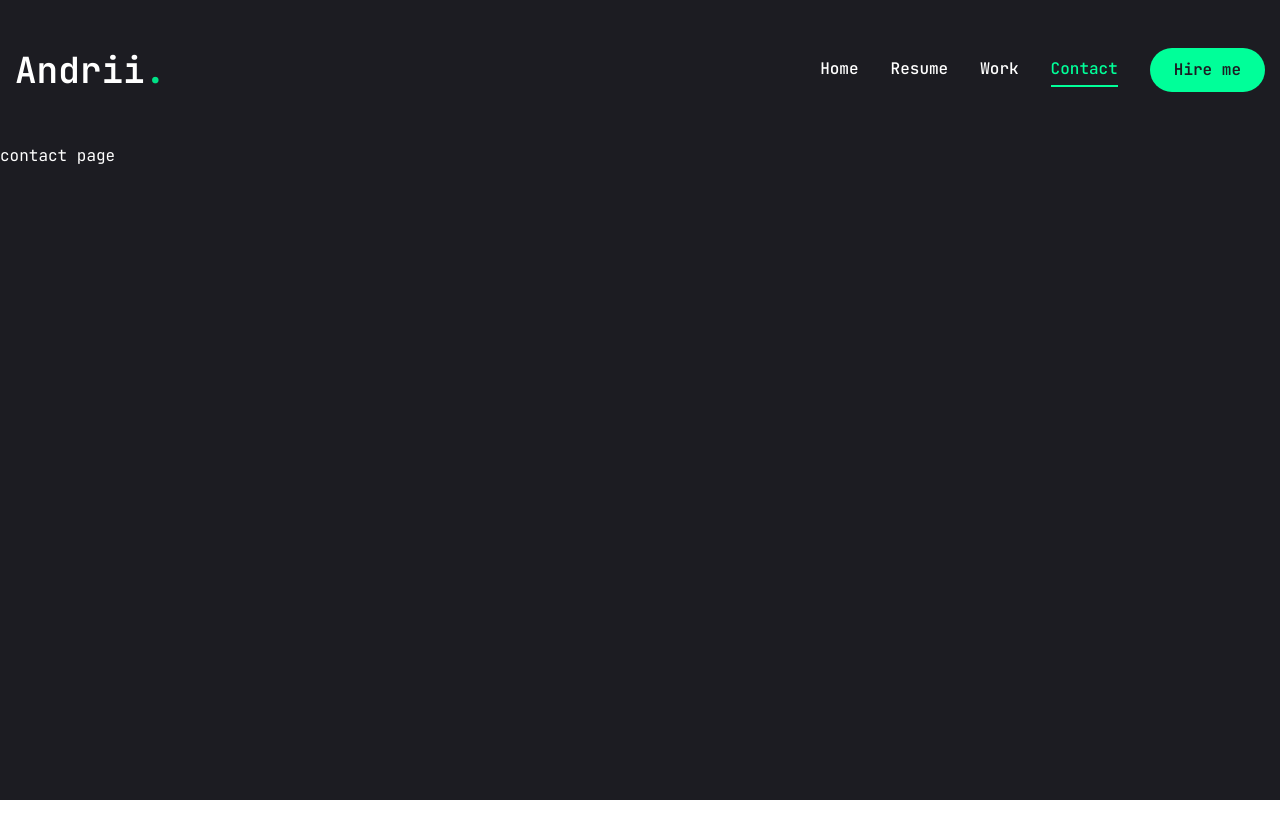
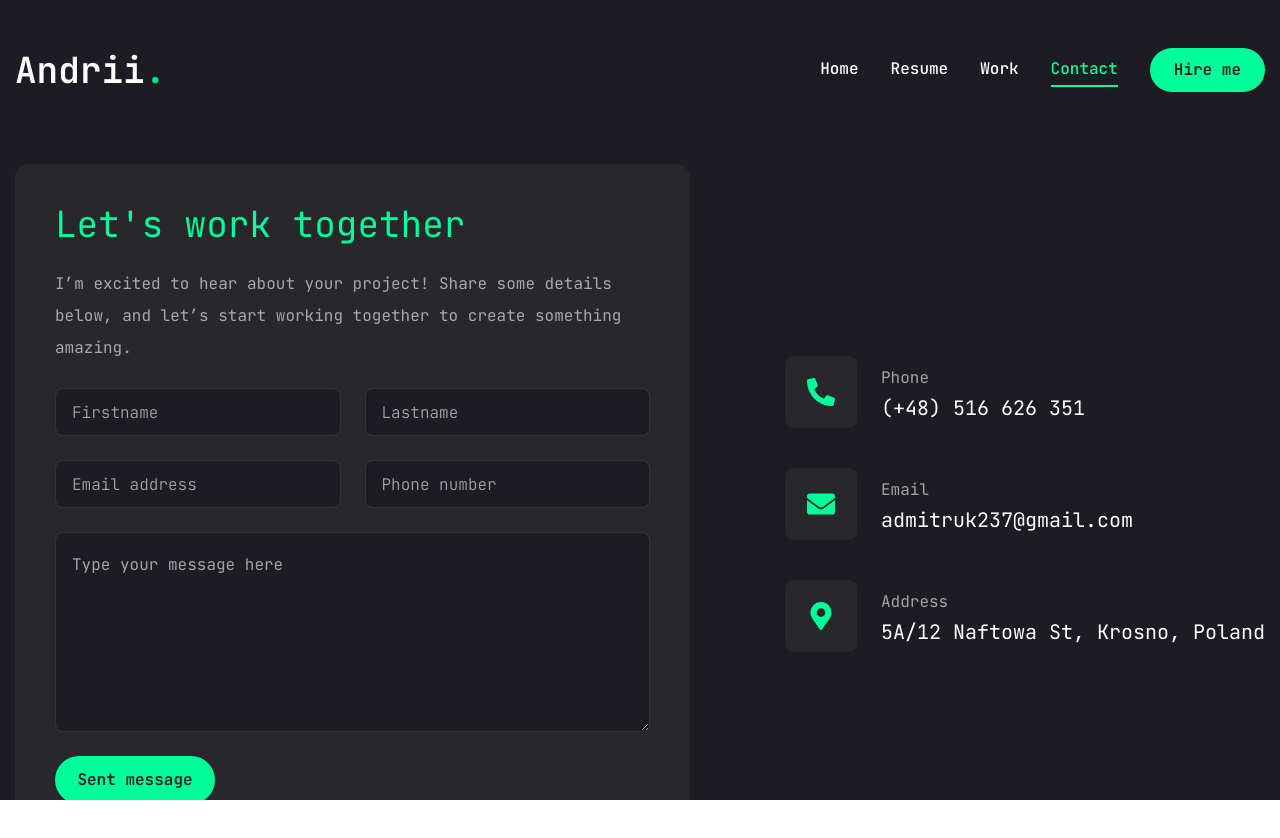
Before and after one commit to admitruk237/andrii-portfolio, a Next.js app: page /contact in a window 1280 px wide. Shown: the top 838 px of the page. Before the commit the page ends 800 px from the top, so only its background shows below. Built offline with nearby package versions, Linux system fonts and the light colour scheme.

Commit message:
contact page is created

```diff
--- a/app/contact/page.jsx
+++ b/app/contact/page.jsx
@@ -1,5 +1,96 @@
+'use client';
+
+import { Input } from '@/components/ui/input';
+import { Textarea } from '@/components/ui/textarea';
+import { Button } from '@/components/ui/button';
+import { motion } from 'framer-motion';
+
+import {
+  Select,
+  SelectContent,
+  SelectGroup,
+  SelectItem,
+  SelectLabel,
+  SelectTrigger,
+  SelectValue,
+} from '@/components/ui/select';
+
+import { FaPhoneAlt, FaEnvelope, FaMapMarkerAlt } from 'react-icons/fa';
+
+const info = [
+  {
+    icon: <FaPhoneAlt />,
+    title: 'Phone',
+    description: '(+48) 516 626 351',
+  },
+  {
+    icon: <FaEnvelope />,
+    title: 'Email',
+    description: 'admitruk237@gmail.com',
+  },
+  {
+    icon: <FaMapMarkerAlt />,
+    title: 'Address',
+    description: '5A/12 Naftowa St, Krosno, Poland',
+  },
+];
+
 const Contact = () => {
-  return <div>contact page</div>;
+  return (
+    <motion.section
+      initial={{ opacity: 0 }}
+      animate={{
+        opacity: 1,
+        transition: { delay: 2.4, duration: 0.4, ease: 'easeIn' },
+      }}
+      className="py-6"
+    >
+      <div className="container mx-auto">
+        <div className="flex flex-col lg:flex-row gap-[30px]">
+          <div className="lg:w-[54%] order-2 lg:order-none">
+            <form className="flex flex-col gap-6 p-10 bg-[#27272c] rounded-xl">
+              <h3 className="text-4xl text-accent">Let's work together</h3>
+              <p className="text-white/60">
+                I’m excited to hear about your project! Share some details
+                below, and let’s start working together to create something
+                amazing.
+              </p>
+              <div className="grid grid-cols-1 md:grid-cols-2 gap-6">
+                <Input type="firstname" placeholder="Firstname" />
+                <Input type="lastname" placeholder="Lastname" />
+                <Input type="email" placeholder="Email address" />
+                <Input type="phone" placeholder="Phone number" />
+              </div>
+              <Textarea
+                className="h-[200px]"
+                placeholder="Type your message here"
+              />
+              <Button size="md" className="max-w-40">
+                Sent message
+              </Button>
+            </form>
+          </div>
+          <div className="flex-1 flex items-center lg:justify-end order-1 lg:order-none mb-8 lg:mb-0">
+            <ul className="flex flex-col gap-10">
+              {info.map((item, index) => {
+                return (
+                  <li className="flex items-center gap-6 " key={index}>
+                    <div className="w-[52px] h-[52px] lg:w-[72px] lg:h-[72px] flex items-center justify-center rounded-md bg-[#27272c] text-accent">
+                      <div className="text-[28px]">{item.icon}</div>
+                    </div>
+                    <div>
+                      <p className="text-white/60">{item.title}</p>
+                      <h3 className="text-xl">{item.description}</h3>
+                    </div>
+                  </li>
+                );
+              })}
+            </ul>
+          </div>
+        </div>
+      </div>
+    </motion.section>
+  );
 };
 
 export default Contact;
--- a/components/ui/input.jsx
+++ b/components/ui/input.jsx
@@ -1,24 +1,20 @@
-import * as React from "react"
+import * as React from 'react';
 
-import { cn } from "@/lib/utils"
+import { cn } from '@/lib/utils';
 
-function Input({
-  className,
-  type,
-  ...props
-}) {
+function Input({ className, type, ...props }) {
   return (
     <input
       type={type}
       data-slot="input"
       className={cn(
-        "file:text-foreground placeholder:text-muted-foreground selection:bg-primary selection:text-primary-foreground dark:bg-input/30 border-input flex h-9 w-full min-w-0 rounded-md border bg-transparent px-3 py-1 text-base shadow-xs transition-[color,box-shadow] outline-none file:inline-flex file:h-7 file:border-0 file:bg-transparent file:text-sm file:font-medium disabled:pointer-events-none disabled:cursor-not-allowed disabled:opacity-50 md:text-sm",
-        "focus-visible:border-ring focus-visible:ring-ring/50 focus-visible:ring-[3px]",
-        "aria-invalid:ring-destructive/20 dark:aria-invalid:ring-destructive/40 aria-invalid:border-destructive",
+        `flex h-[48px] rounded-md border border-white/10 focus:border-accent font-light bg-primary px-4 py-5 text-base
+        placeholder:text-white/60 outline-none`,
         className
       )}
-      {...props} />
+      {...props}
+    />
   );
 }
 
-export { Input }
+export { Input };
--- a/components/ui/textarea.jsx
+++ b/components/ui/textarea.jsx
@@ -1,20 +1,20 @@
-import * as React from "react"
+import * as React from 'react';
 
-import { cn } from "@/lib/utils"
+import { cn } from '@/lib/utils';
 
-function Textarea({
-  className,
-  ...props
-}) {
+function Textarea({ className, ...props }) {
   return (
     <textarea
       data-slot="textarea"
       className={cn(
-        "border-input placeholder:text-muted-foreground focus-visible:border-ring focus-visible:ring-ring/50 aria-invalid:ring-destructive/20 dark:aria-invalid:ring-destructive/40 aria-invalid:border-destructive dark:bg-input/30 flex field-sizing-content min-h-16 w-full rounded-md border bg-transparent px-3 py-2 text-base shadow-xs transition-[color,box-shadow] outline-none focus-visible:ring-[3px] disabled:cursor-not-allowed disabled:opacity-50 md:text-sm",
+        `flex min-h-[80px] w-full rounded-md border border-white/10 bg-primary px-4 py-5 text-base
+      placeholder:text-white/60 focus-visible:outline-none focus-visible:ring-1 focus:border-accent
+      focus-visible:ring-offset-0 disabled:cursor-not-allowed disabled:opacity-50`,
         className
       )}
-      {...props} />
+      {...props}
+    />
   );
 }
 
-export { Textarea }
+export { Textarea };
```
